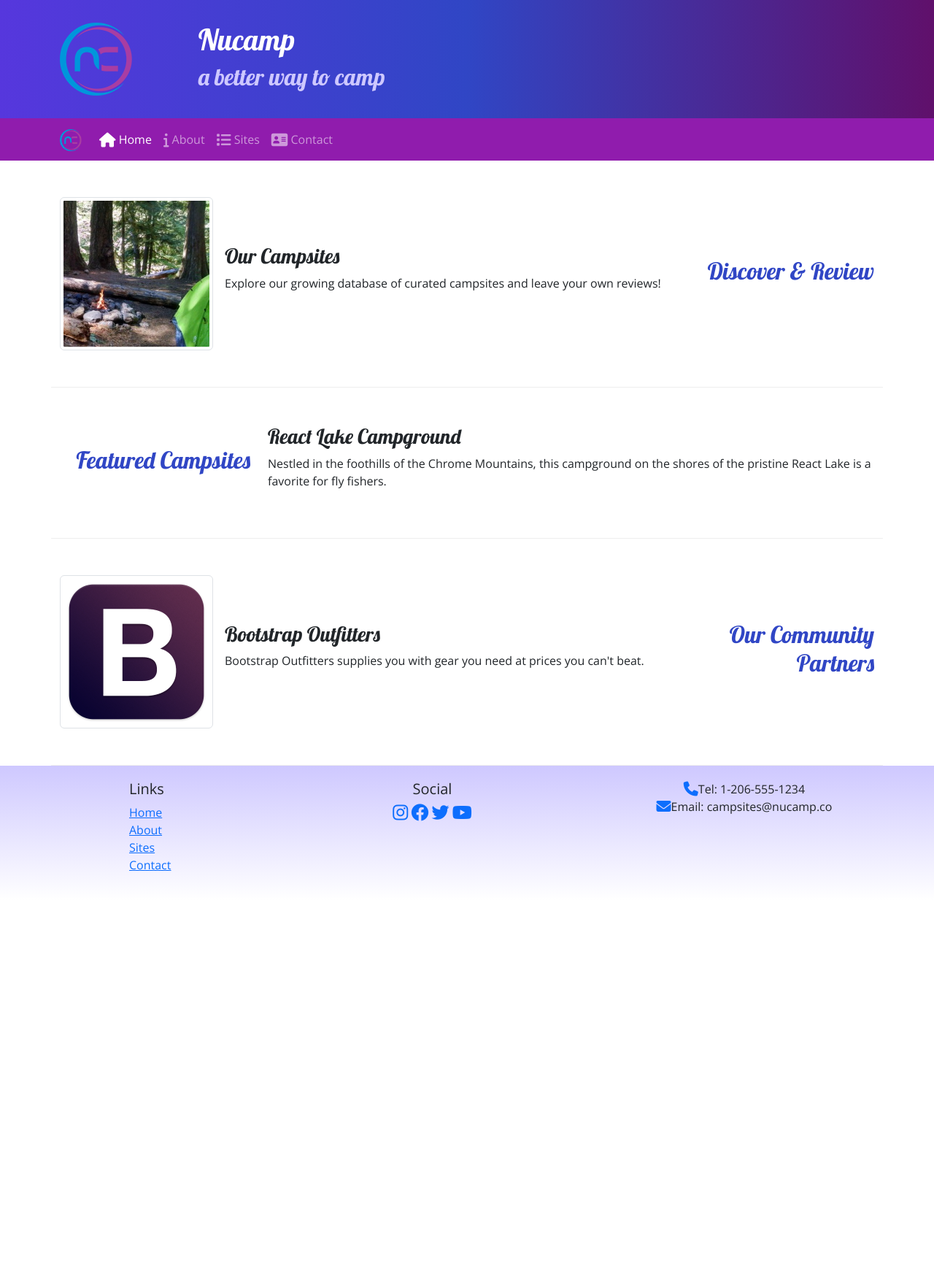
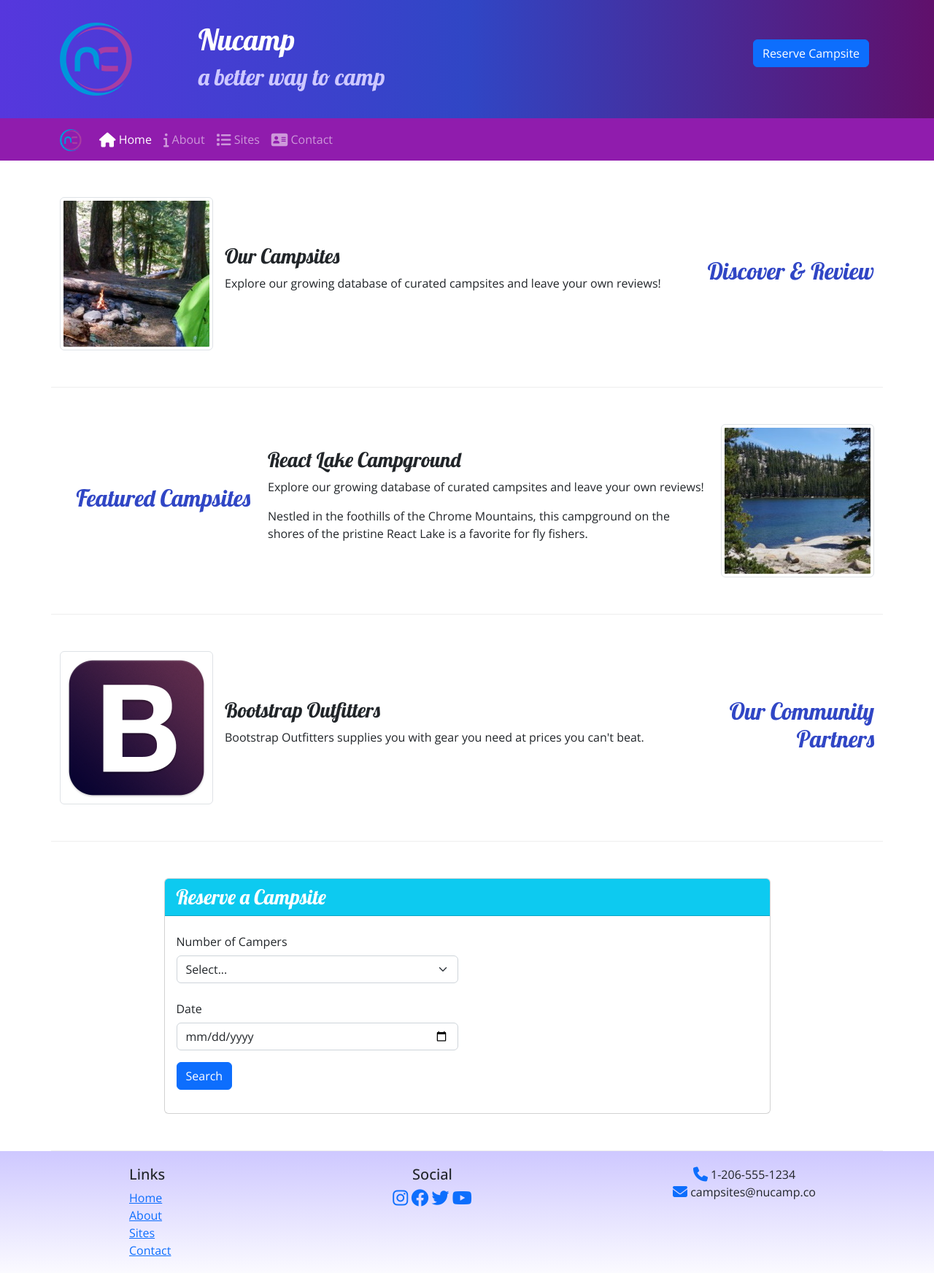
Before and after one commit to Mira-1618/nucampsite, a plain HTML site: page index.html in a window 1280 px wide. Shown: the whole page at 73% size. Before the commit the page ends 1233 px from the top, so only its background shows below. Drawn offline with nearby package versions, Linux system fonts and the light colour scheme.

Commit message:
Week 3 Workshop Assignment

```diff
--- a/index.html
+++ b/index.html
@@ -1,17 +1,21 @@
+
+
 <!DOCTYPE html>
 <html lang="en">
 
 <head>
-    <!-- Required meta tags always come first -->
     <meta charset="utf-8" />
     <meta name="viewport" content="width=device-width, initial-scale=1" />
 
     <!-- Bootstrap CSS -->
     <link href="https://cdn.jsdelivr.net/npm/bootstrap@5.2.3/dist/css/bootstrap.min.css" rel="stylesheet" integrity="sha384-rbsA2VBKQhggwzxH7pPCaAqO46MgnOM80zW1RWuH61DGLwZJEdK2Kadq2F9CUG65" crossorigin="anonymous"/>
-
-    <!-- Additional CSS must be placed after Bootstrap CSS -->
+    <!-- Font Awesome -->
     <link rel="stylesheet" href="https://cdnjs.cloudflare.com/ajax/libs/font-awesome/6.2.1/css/all.min.css" integrity="sha512-MV7K8+y+gLIBoVD59lQIYicR65iaqukzvf/nwasF0nqhPay5w/9lJmVM2hMDcnK1OnMGCdVK+iQrJ7lzPJQd1w==" crossorigin="anonymous" referrerpolicy="no-referrer"/>
-    <link rel="stylesheet" href="https://fonts.googleapis.com/css?family=Lobster|Open+Sans" />
+    <!-- Google Font Links -->
+    <link rel="preconnect" href="https://fonts.googleapis.com">
+    <link rel="preconnect" href="https://fonts.gstatic.com" crossorigin>
+    <link href="https://fonts.googleapis.com/css2?family=Lobster&family=Open+Sans:ital,wght@0,300..800;1,300..800&display=swap" rel="stylesheet">
+    <!-- CSS Stylesheet Link -->
     <link rel="stylesheet" href="css/styles.css" />
     <title>Nucamp: A Better Way To Camp</title>
 </head>
@@ -23,40 +27,39 @@
         <div class="container">
             <div class="row">
                 <div class="col-4 col-sm-3 col-md-2 align-self-center">
-                    <img src="img/logo.png" class="img-fluid" />
+                    <img src="img/logo.png" class="img-fluid">
                 </div>
                 <div class="col">
                     <h1>Nucamp</h1>
                     <h2>a better way to camp</h2>
                 </div>
+                <div class="col col-md-4 col-xl-2 mt-4">
+                    <!-- <button class="btn btn-info text-white"><a href="#reserveForm">Reserve Campsite</a></button> -->
+                    <a class="btn btn-primary text-white text-nowrap" href="#reserveForm" role="button">Reserve Campsite</a>
                 </div>
+            </div>
+
         </div>
     </header>
 
     <!-- navbar -->
     <nav class="navbar navbar-expand-sm navbar-dark sticky-top">
         <div class="container">
-                <a class="navbar-brand" href="#"><img src="img/logo.png" height="30" width="30" /></a>
+            <a class="navbar-brand" href="#"><img src="img/logo.png" height="30" width="30"></a>
             <button class="navbar-toggler" type="button" data-bs-toggle="collapse" data-bs-target="#nucampNavbar">
-                <button class="navbar-toggler ml-auto" type="button" data-bs-toggle="collapse"
-                    data-bs-target="#nucampNavbar">
                 <span class="navbar-toggler-icon"></span>
             </button>
             <div class="collapse navbar-collapse" id="nucampNavbar">
                 <ul class="navbar-nav">
-                        <li class="nav-item"><a class="nav-link active" href="#"><i class="fa fa-home fa-lg"></i> Home</a>
-                        </li>
-                        <li class="nav-item"><a class="nav-link" href="aboutus.html"><i class="fa fa-info fa-lg"></i>
-                                About</a></li>
-                        <li class="nav-item"><a class="nav-link" href="#"><i class="fa fa-list fa-lg"></i> Sites</a></li>
-                        <li class="nav-item"><a class="nav-link" href="contactus.html"><i class="fa fa-address-card fa-lg"></i>
-                                Contact</a></li>
+                    <li class="nav-item"><a class="nav-link active" href="#"><i class="fa-solid fa-house fa-lg"></i> Home</a></li>
+                    <li class="nav-item"><a class="nav-link" href="aboutus.html"><i class="fa-solid fa-info fa-lg"></i> About</a></li>
+                    <li class="nav-item"><a class="nav-link" href="#"><i class="fa-solid fa-list fa-lg"></i> Sites</a></li>
+                    <li class="nav-item"><a class="nav-link" href="contactus.html"><i class="fa-solid fa-address-card fa-lg"></i> Contact</a></li>
                 </ul>
             </div>
         </div>
     </nav>
 
-    <!-- main section -->
     <main class="container">
 
     	<!-- discover section -->
@@ -75,14 +78,20 @@
             </div>
         </section>
 
+
         <!-- feature section -->
         <section class="row row-content align-items-center">
             <div class="col-sm-4 col-md-3">
                 <h2 class="text-sm-end">Featured Campsites</h2>
             </div>
             <div class="col">
+                <div class="d-flex">
+                    <div class="align-self-center">
                         <h3>React Lake Campground</h3>
-                <p class="d-none d-sm-block">Nestled in the foothills of the Chrome Mountains, this campground on the shores of the pristine React Lake is a favorite for fly fishers.</p>
+                        <p class="d-none d-sm-block">Explore our growing database of curated campsites and leave your own reviews!</p><p class="d-none d-sm-block">Nestled in the foothills of the Chrome Mountains, this campground on the shores of the pristine React Lake is a favorite for fly fishers.</p>
+                    </div>
+                    <img class="ms-3 img-thumbnail" src="img/react-lake-thumb.jpg" alt="Breadcrumb Trail" />
+                </div>
             </div>
         </section>
 
@@ -93,7 +102,7 @@
             </div>
             <div class="col">
                 <div class="d-flex">
-                    <img class="me-3 img-thumbnail" src="img/bootstrap-thumb.png" alt="Bootstrap Outfitters" />
+                    <img src="img/bootstrap-thumb.png" alt="Boostrap Outfitters" class="me-3 img-thumbnail">
                     <div class="align-self-center">
                         <h3>Bootstrap Outfitters</h3>
                         <p class="d-none d-sm-block">Bootstrap Outfitters supplies you with gear you need at prices you can't beat.</p>
@@ -102,10 +111,46 @@
             </div>
         </section>
 
+        <section class="row row-content">
+            <div class="col-sm-9 mx-auto">
+                <div class="card">
+                    <h3 class="card-header bg-info text-white">Reserve a Campsite</h3>
+                    <div class="card-body">
+                        <form id="reserveForm" action="" method="">
+                            <div class="row mb-3">
+                                <div class="col-12 col-sm-6">
+                                    <label for="campers" class="col-form-label">Number of Campers</label>
+                                    <select name="campers" id="campers" class="form-select">
+                                        <option selected disabled>Select...</option>
+                                        <option value="1">1</option>
+                                        <option value="2">2</option>
+                                        <option value="3">3</option>
+                                        <option value="4">4</option>
+                                        <option value="5">5</option>
+                                        <option value="6">6</option>
+                                    </select>
+                                </div>
+                            </div>
+                            <div class="row mb-3">
+                                <div class="col-12 col-sm-6">
+                                    <label for="date" class="col-form-label">Date</label>
+                                    <input type="date" id="date" name="date" class="form-control" placeholder="mm/dd/yyyy">
+                                </div>
+                            </div>
+                            <div class="row mb-3">
+                                <div class="col-12 col-sm-6">
+                                    <button type="submit" aria-label="Search button" class="btn btn-primary">Search</button>
+                                </div>
+                            </div>
+                        </form>
+                    </div>
+                </div>
+            </div>
+        </section>
+
 	</main>
 
     <!-- footer -->
-
     <footer>
         <div class="container">
             <div class="row">
@@ -115,7 +160,7 @@
                 <li><a href="#">Home</a></li>
                 <li><a href="aboutus.html">About</a></li>
                 <li><a href="#">Sites</a></li>
-                        <li><a href="contactus.html">Contact</a></li>
+                <li><a href="#">Contact</a></li>
             </ul>
         </div>
         <div class="col-6 col-sm-5 text-center">
@@ -126,12 +171,13 @@
             <a href="http://youtube.com/"><i class="fa-brands fa-youtube fa-xl"></i></a>
         </div>
         <div class="col-sm-4 text-center">
-                    <i class="fa-solid fa-phone fa-lg text-primary"></i>Tel: 1-206-555-1234<br />
-                    <i class="fa-solid fa-envelope fa-lg text-primary"></i>Email: campsites@nucamp.co
+            <i class="fa-solid fa-phone fa-lg text-primary"></i> 1-206-555-1234<br />
+            <i class="fa-solid fa-envelope fa-lg text-primary"></i> campsites@nucamp.co
         </div>
             </div>
         </div>
     </footer>
+
     <!-- Bootstrap JavaScript plugins -->
     <script src="https://cdn.jsdelivr.net/npm/bootstrap@5.2.3/dist/js/bootstrap.bundle.min.js" integrity="sha384-kenU1KFdBIe4zVF0s0G1M5b4hcpxyD9F7jL+jjXkk+Q2h455rYXK/7HAuoJl+0I4" crossorigin="anonymous"></script>
 
```
Lines whose indentation alone changed are shown as unchanged.
